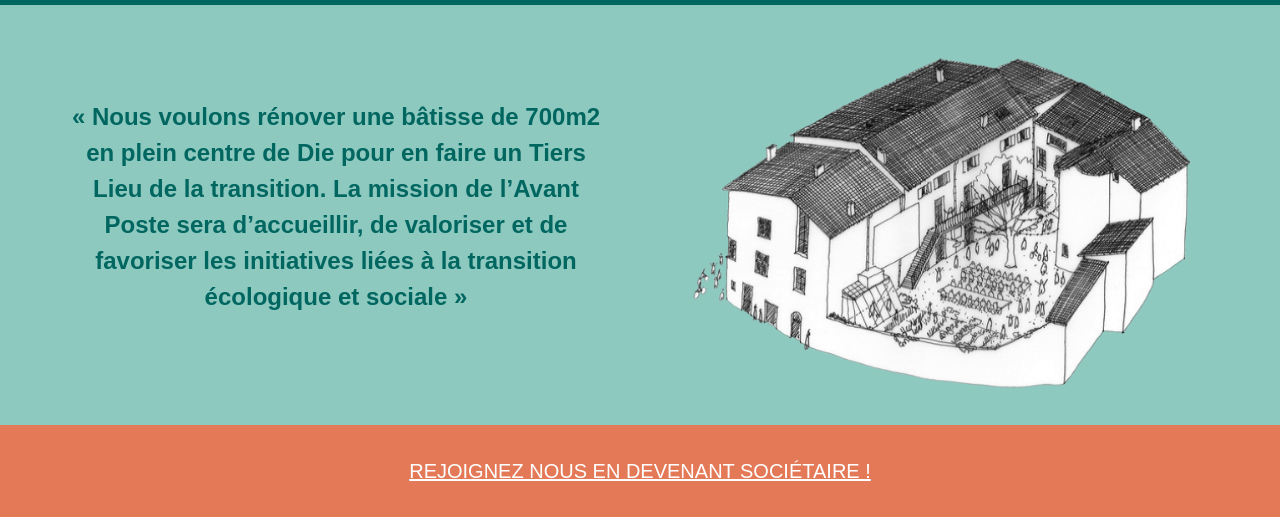
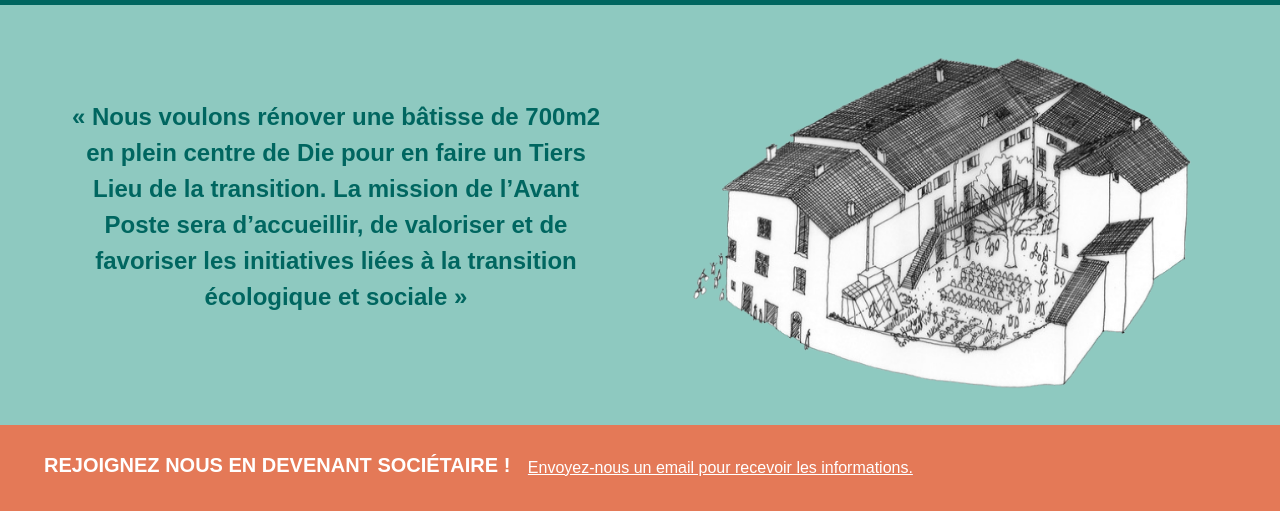
Before and after one commit to tglatt/avantposte, a website: page static/index.html in a window 1280 px wide. Shown: the part 260-792 px from the top of the page. Drawn offline with nearby package versions, Linux system fonts and the light colour scheme.

Commit message:
Revert "update content"
This reverts commit ab597b1a5e3a6bdb500b7fd5ea8717032ea65220.

```diff
--- a/static/index.html
+++ b/static/index.html
@@ -66,8 +66,7 @@
               <div class="circle">
                 <button type="button" class="btn btn-link">
                   <a
-                    href="https://coophub.avant-poste.org/register/fr-fr/AP"
-                    target="_BLANK"
+                    href="mailto:contact@avant-poste.org?&subject=Avant-Poste - Collecte de fonds"
                     >DEVENEZ SOCIÉTAIRE ! Souscription avant le 13 juillet
                   </a>
                 </button>
@@ -130,17 +129,16 @@
           />
         </div>
       </section>
-      <section
-        id="email"
-        class="row align-items-center justify-content-center py-4 email"
-      >
-        <button type="button" class="btn btn-link focus">
-          <a
-            href="https://coophub.avant-poste.org/register/fr-fr/AP"
-            target="_BLANK"
-            >REJOIGNEZ NOUS EN DEVENANT SOCIÉTAIRE !
-          </a>
-        </button>
+      <section id="email" class="row align-items-center py-4 email">
+        <div>
+          <span class="focus">REJOIGNEZ NOUS EN DEVENANT SOCIÉTAIRE !</span>
+          <button type="button" class="btn btn-link">
+            <a
+              href="mailto:contact@avant-poste.org?&subject=Avant-Poste - Collecte de fonds"
+              >Envoyez-nous un email pour recevoir les informations.
+            </a>
+          </button>
+        </div>
       </section>
       <section class="row align-items-center py-4 activites">
         <h2 id="activites">Activités</h2>
```
